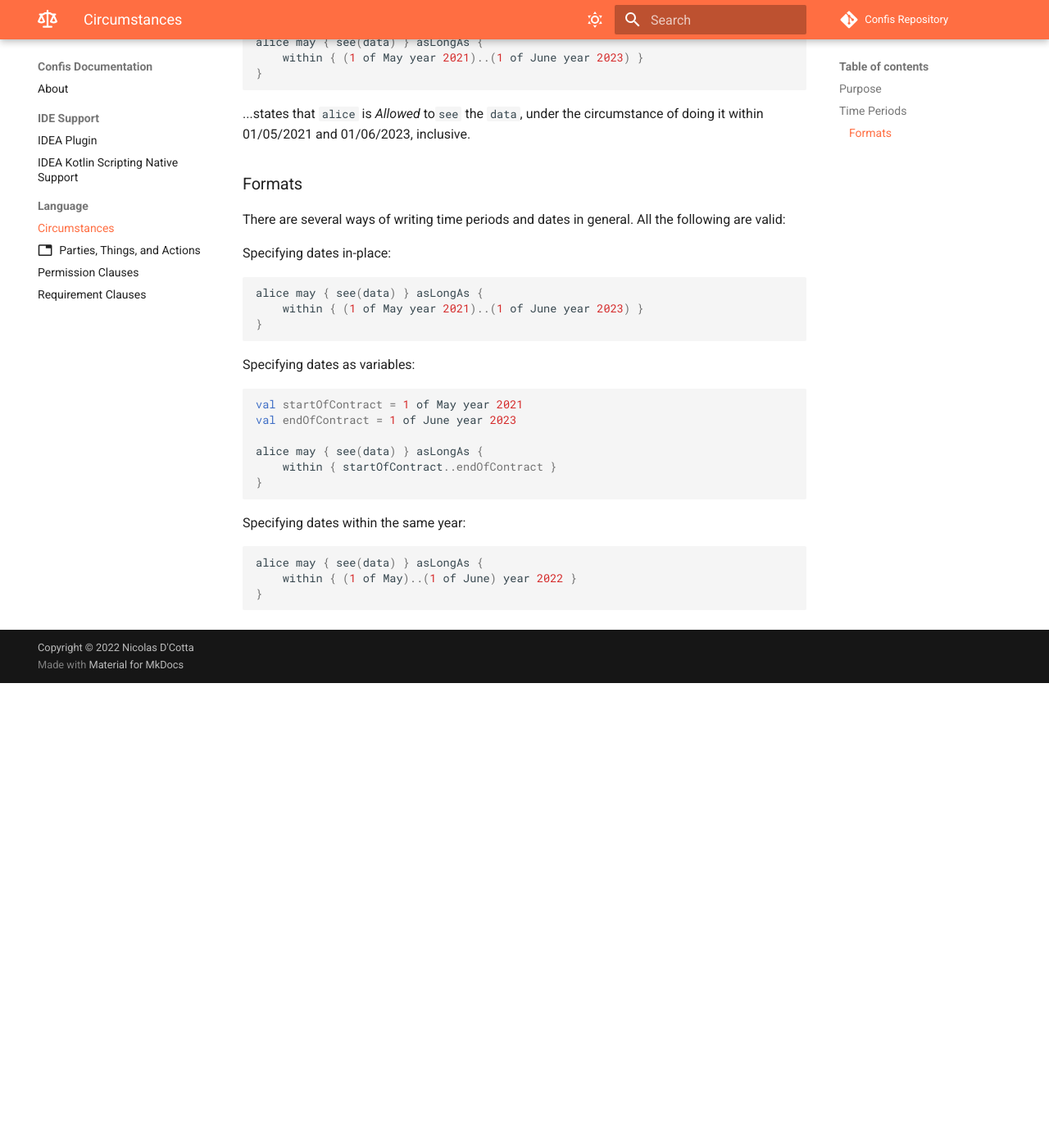
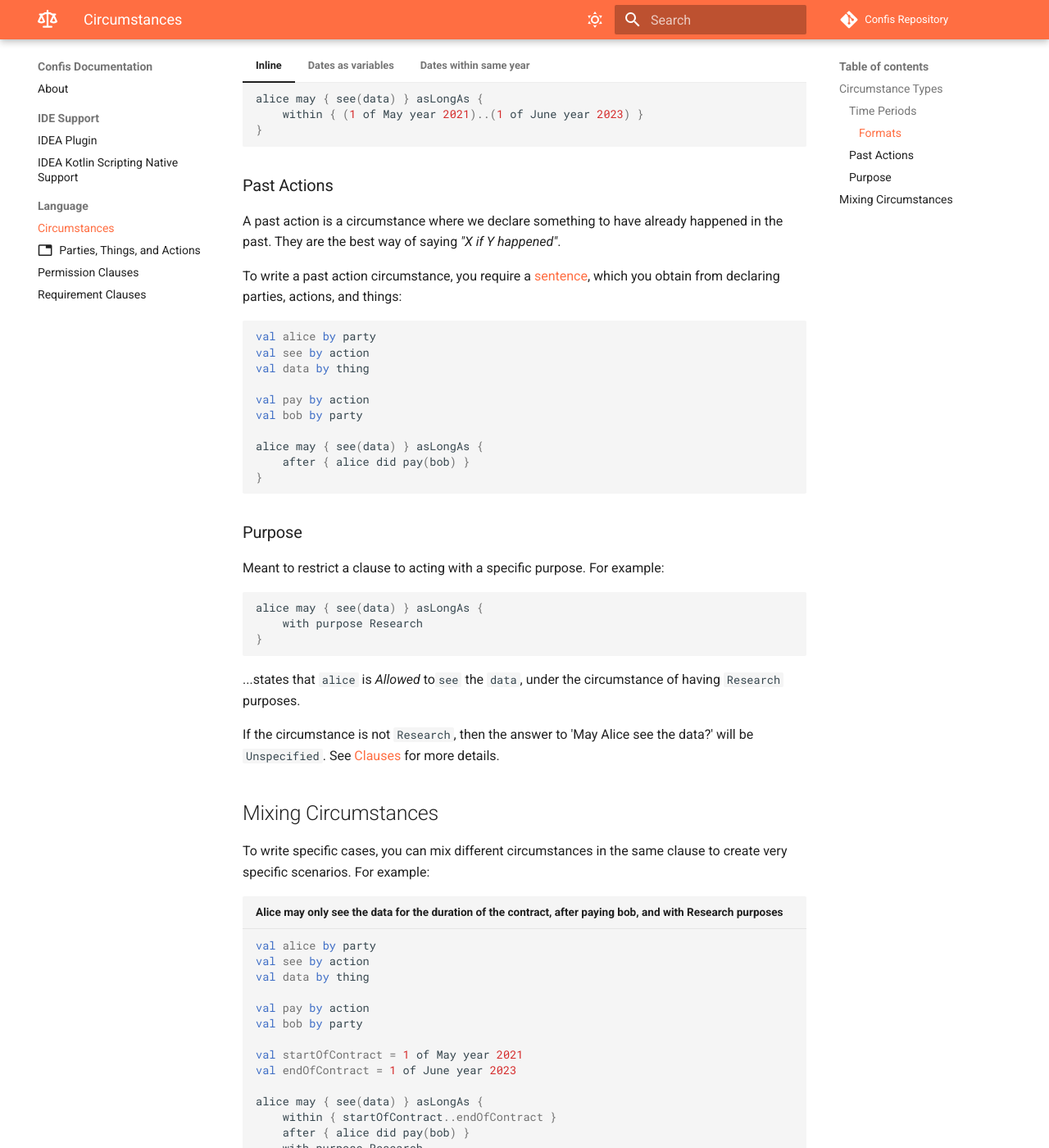
Before and after one commit to cottand/Confis, an MkDocs documentation site: the page built from docs/src/doc/docs/Language/Circumstances.md, in a window 1280 px wide and 1400 px high, scrolled down 677 px. Shown: the whole window at 82% size. Built offline with MkDocs 1.6.1 and Material for MkDocs 9.7.7, drawn with Linux system fonts in a browser that asks for light colours; comment, search, counter and statistics services are not loaded; the version menu is left out; before the commit the page ends 1510 px from its top, so only the background shows below that; some of the changed text lies outside the part shown.

Commit message:
add render tests for title and write circumstance docs

````diff
--- a/docs/src/doc/docs/Language/Circumstances.md
+++ b/docs/src/doc/docs/Language/Circumstances.md
@@ -1,9 +1,73 @@
 # Circumstances
 
 Circumstances allow narrowing down when exactly a
-[clause](PermissionClauses.md) applies. There are several types of cirtcumstances:
+[clause](PermissionClauses.md) applies.
+For where cirucmstances can be used, take a look at the different types of clauses, such as [Permission](PermissionClauses.md) and [Requirement](RequirementClauses.md) clauses.
 
-## Purpose
+## Circumstance Types
+
+There are several types of circumstances:
+
+### Time Periods
+Meant to restrict a clause to acting within a specific time period. For example:
+
+```kotlin
+alice may { see(data) } asLongAs {
+    within { (1 of May year 2021)..(1 of June year 2023) }
+}
+```
+
+...states that `alice` is _Allowed_ to`see` the `data`, under the circumstance of doing it within 01/05/2021 and 01/06/2023, inclusive.
+
+#### Formats
+
+There are several ways of writing time periods and dates in general. All the following are valid:
+
+=== "Inline"
+    ```kotlin
+    alice may { see(data) } asLongAs {
+        within { (1 of May year 2021)..(1 of June year 2023) }
+    }
+    ```
+
+=== "Dates as variables"
+    ```kotlin
+    val startOfContract = 1 of May year 2021
+    val endOfContract = 1 of June year 2023
+
+    alice may { see(data) } asLongAs {
+        within { startOfContract..endOfContract }
+    }
+    ```
+
+=== "Dates within same year"
+    ```kotlin
+    alice may { see(data) } asLongAs {
+        within { (1 of May)..(1 of June) year 2022 }
+    }
+    ```
+
+### Past Actions
+
+A past action is a circumstance where we declare something to have already happened in the past.
+They are the best way of saying _"X if Y happened"_.
+
+To write a past action circumstance, you require a [sentence](Declarations.md#sentences), which you obtain from declaring parties, actions, and things:
+
+```kotlin
+val alice by party
+val see by action
+val data by thing
+
+val pay by action
+val bob by party
+
+alice may { see(data) } asLongAs {
+    after { alice did pay(bob) }
+}
+```
+
+### Purpose
 
 Meant to restrict a clause to acting with a specific purpose. For example:
 
@@ -17,41 +81,26 @@ alice may { see(data) } asLongAs {
 
 If the circumstance is not `Research`, then the answer to 'May Alice see the data?' will be `Unspecified`. See [Clauses](PermissionClauses.md) for more details.
 
-## Time Periods
-Meant to restrict a clause to acting within a specific time period. For example:
 
-```kotlin
-alice may { see(data) } asLongAs {
-    within { (1 of May year 2021)..(1 of June year 2023) }
-}
-```
+## Mixing Circumstances
 
-...states that `alice` is _Allowed_ to`see` the `data`, under the circumstance of doing it within 01/05/2021 and 01/06/2023, inclusive.
+To write specific cases, you can mix different circumstances in the same clause to create very specific scenarios.
+For example:
 
-### Formats
+```kotlin title="Alice may only see the data for the duration of the contract, after paying bob, and with Research purposes"
+val alice by party
+val see by action
+val data by thing
 
-There are several ways of writing time periods and dates in general. All the following are valid:
+val pay by action
+val bob by party
 
-Specifying dates in-place:
-```kotlin
-alice may { see(data) } asLongAs {
-    within { (1 of May year 2021)..(1 of June year 2023) }
-}
-```
-
-Specifying dates as variables:
-```kotlin
 val startOfContract = 1 of May year 2021
 val endOfContract = 1 of June year 2023
 
 alice may { see(data) } asLongAs {
     within { startOfContract..endOfContract }
+    after { alice did pay(bob) }
+    with purpose Research
 }
 ```
-
-Specifying dates within the same year:
-```kotlin
-alice may { see(data) } asLongAs {
-    within { (1 of May)..(1 of June) year 2022 }
-}
-```
````
Also changed, not shown: docs/src/doc/docs/Language/Declarations.md (+20 -0 lines), 2 other files.
